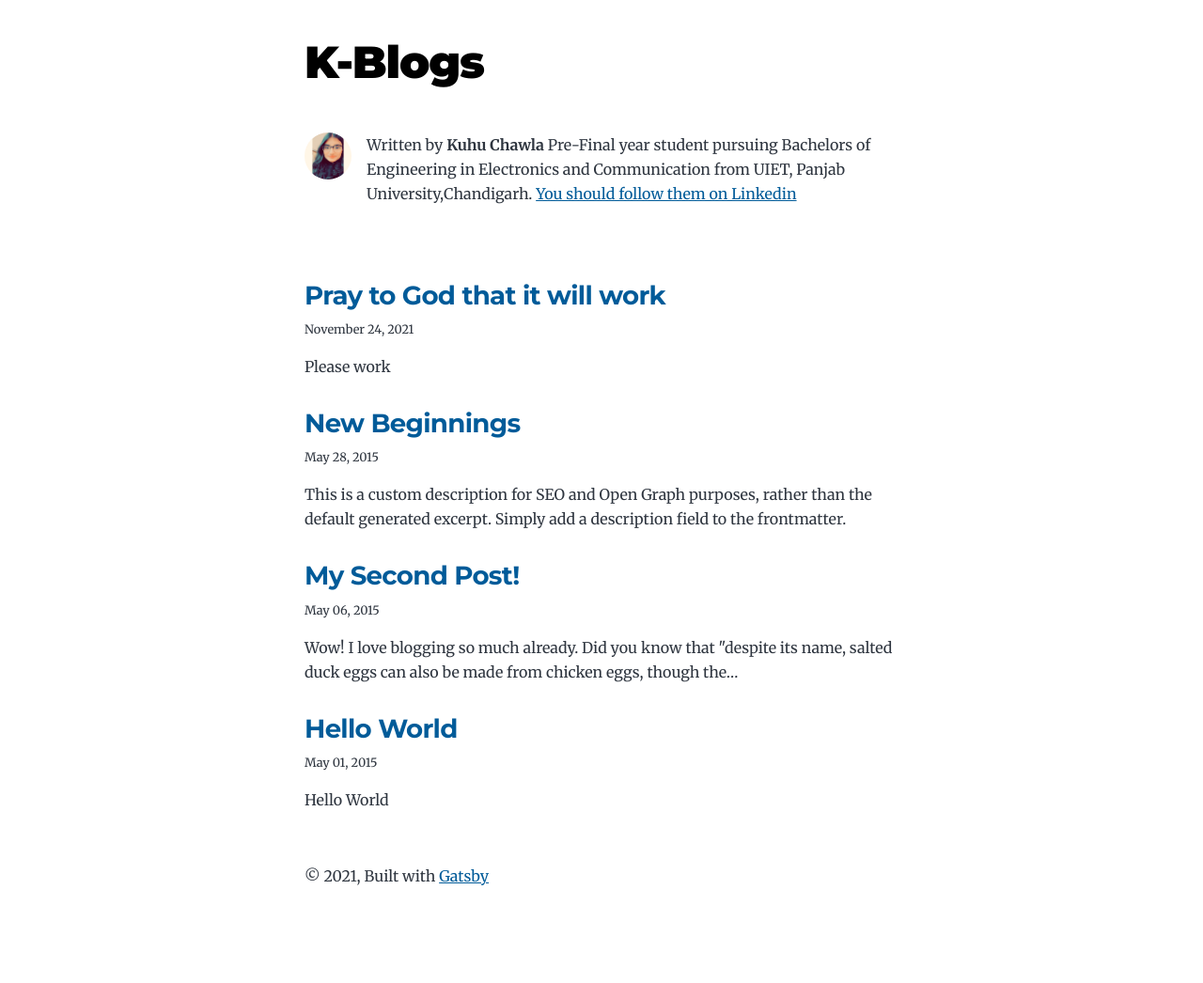
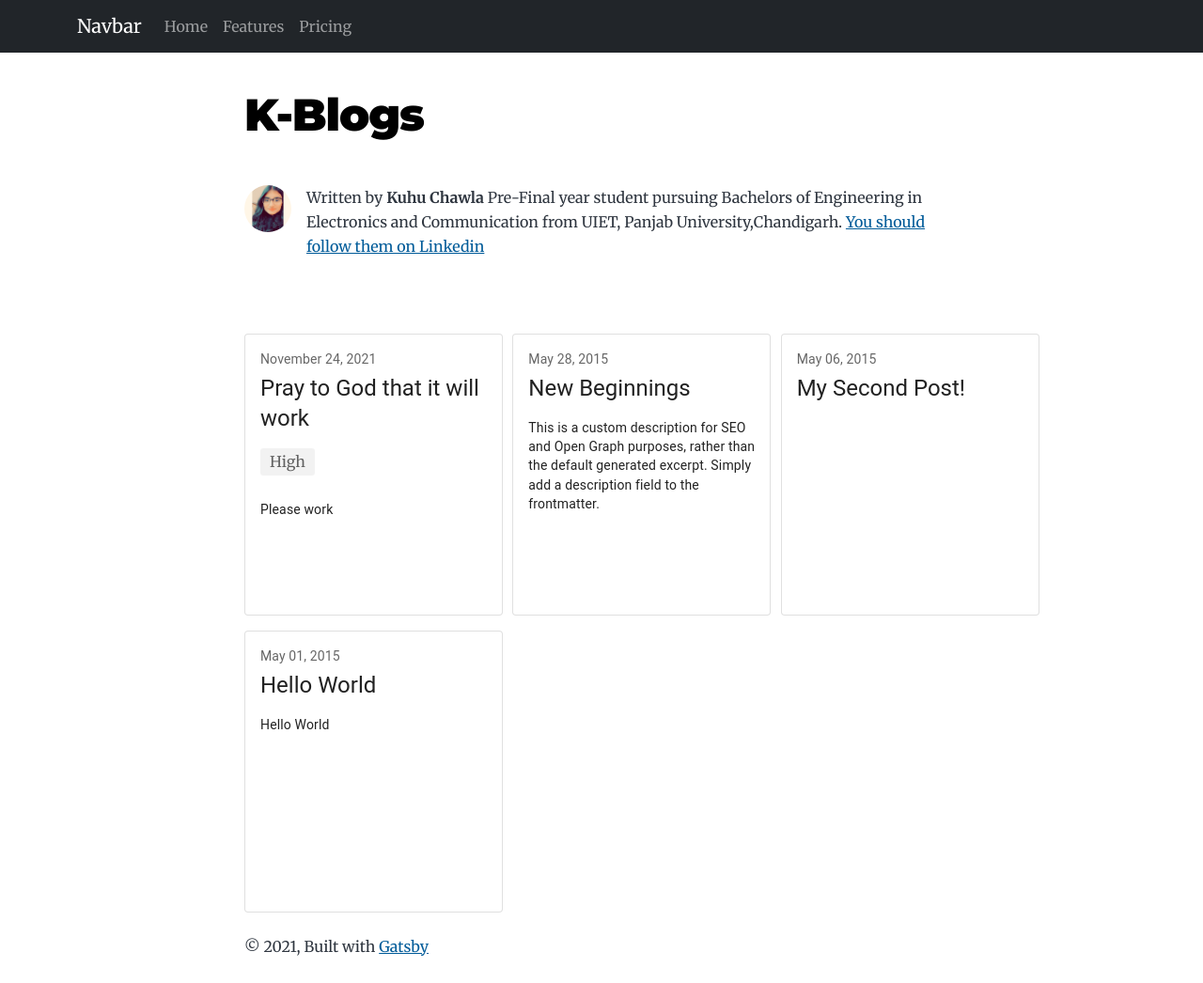
Before and after one commit to KuhuChawla/K-Blogs, a Gatsby site: page / in a window 1280 px wide. Shown: the whole page at 94% size. Before the commit the page ends 1008 px from the top, so only its background shows below. Built offline with nearby package versions, Linux system fonts and the light colour scheme; Gatsby itself is replaced by a stand-in of ours.

Commit message:
BlogDone

```diff
--- a/package.json
+++ b/package.json
@@ -8,6 +8,8 @@
     "url": "https://github.com/gatsbyjs/gatsby/issues"
   },
   "dependencies": {
+    "@mui/material": "^5.2.1",
+    "bootstrap": "^5.1.3",
     "gatsby": "^4.2.0",
     "gatsby-plugin-feed": "^4.2.0",
     "gatsby-plugin-gatsby-cloud": "^4.2.0",
@@ -29,6 +31,7 @@
     "netlify-cms-app": "^2.15.59",
     "prismjs": "^1.25.0",
     "react": "^17.0.1",
+    "react-bootstrap": "^2.0.2",
     "react-dom": "^17.0.1",
     "react-helmet": "^6.1.0",
     "typeface-merriweather": "0.0.72",
--- /dev/null
+++ b/src/components/cards.js
@@ -0,0 +1,77 @@
+import * as React from 'react';
+import Box from '@mui/material/Box';
+import Card from '@mui/material/Card';
+import CardActions from '@mui/material/CardActions';
+import CardContent from '@mui/material/CardContent';
+import Button from '@mui/material/Button';
+import Typography from '@mui/material/Typography';
+import { TagPreview } from './tag_widget';
+import { Link } from 'gatsby';
+import { CardActionArea } from '@mui/material';
+import {navigate} from 'gatsby';
+const bull = (
+    <Box
+        component="span"
+        sx={{ display: 'inline-block', mx: '2px', transform: 'scale(0.8)' }}
+    >
+        •
+    </Box>
+);
+const Navigation = (path)=>navigate(path);
+
+
+// const card = (
+//     <React.Fragment>
+//         <CardContent>
+//             <Typography sx={{ fontSize: 14 }} color="text.secondary" gutterBottom>
+//                 Word of the Day
+//             </Typography>
+//             <Typography variant="h5" component="div">
+//                 be{bull}nev{bull}o{bull}lent
+//             </Typography>
+//             <Typography sx={{ mb: 1.5 }} color="text.secondary">
+//                 adjective
+//             </Typography>
+//             <Typography variant="body2">
+//                 well meaning and kindly.
+//                 <br />
+//                 {'"a benevolent smile"'}
+//             </Typography>
+//         </CardContent>
+//         <CardActions>
+//             <Button size="small">Learn More</Button>
+//         </CardActions>
+//     </React.Fragment>
+// );
+
+export default function OutlinedCard(props) {
+    console.log(props.tags)
+    return (
+        <Box sx={{ minWidth: 275 , minHeight: 290}}>
+            <Card variant="outlined" style= {{height:300}}>
+                <CardActionArea style={{height:300}} onClick= {()=>navigate(props.link)}>
+                    <CardContent style={{height:300,alignItems:'start',justifyContent:'start'}}>
+                        <Typography sx={{ fontSize: 14 }} color="text.secondary" gutterBottom>
+                            {props.date}
+                        </Typography>
+                        <Typography variant="h5" component="div">
+                            {props.title}
+                        </Typography>
+                        {/* <Typography sx={{ mb: 1.5 }} color="text.secondary"> */}
+                            <TagPreview value={props.tags}/>
+                        {/* </Typography> */}
+                        <Typography variant="body2">
+                            {props.desc}
+                        </Typography>
+                    </CardContent>
+
+                    {/* <CardActions style={{bottom:0}}>
+                        <Link to= {props.link} itemProp = 'url'>
+                        <Button size="small">Learn More</Button>
+                        </Link>
+                    </CardActions> */}
+                </CardActionArea>
+            </Card>
+        </Box>
+    );
+}
--- /dev/null
+++ b/src/components/nav_bar.js
@@ -0,0 +1,16 @@
+import * as React from 'react';
+import Navbar from 'react-bootstrap/Navbar';
+import { Container } from 'react-bootstrap';
+import Nav from 'react-bootstrap/Nav';
+const NBar =()=> <Navbar bg="dark" variant="dark">
+    <Container>
+        <Navbar.Brand href="#home">Navbar</Navbar.Brand>
+        <Nav className="me-auto">
+            <Nav.Link href="#home">Home</Nav.Link>
+            <Nav.Link href="#features">Features</Nav.Link>
+            <Nav.Link href="#pricing">Pricing</Nav.Link>
+        </Nav>
+    </Container>
+</Navbar>
+
+export default NBar;
--- a/src/pages/index.js
+++ b/src/pages/index.js
@@ -4,6 +4,10 @@ import { Link, graphql } from "gatsby"
 import Bio from "../components/bio"
 import Layout from "../components/layout"
 import Seo from "../components/seo"
+import OutlinedCard from "../components/cards"
+import Grid from '@mui/material/Grid';
+import NBar from "../components/nav_bar";
+import 'bootstrap/dist/css/bootstrap.min.css';
 
 const BlogIndex = ({ data, location }) => {
   const siteTitle = data.site.siteMetadata?.title || `Title`
@@ -24,16 +28,33 @@ const BlogIndex = ({ data, location }) => {
   }
 
   return (
+    <div>
+      <NBar/>
+
     <Layout location={location} title={siteTitle}>
+
       <Seo title="All posts" />
       <Bio />
-      <ol style={{ listStyle: `none` }}>
+      {/* <ol style={{ listStyle: `none` }}> */}
+      <Grid alignItems= 'stretch' container spacing={{ xs: 2, md: 12 }} columns={{ xs: 4, sm: 8, md: 12 }} rowSpacing = {'16px'}>
         {posts.map(post => {
           const title = post.frontmatter.title || post.fields.slug
+          return (
+            <Grid alignItems= 'stretch' flexDirection = 'column' item xs={2} sm={4} md={4} key={post.fields.slug}>
+              <OutlinedCard link={post.fields.slug} date={post.frontmatter.date} desc={post.frontmatter.description} tags={post.frontmatter.tags || []} title={title} />
+            </Grid>
+          )
 
-          return (
-            <li key={post.fields.slug}>
-              <article
+        })}
+      </Grid>
+      {/* {posts.map(post => {
+        const title = post.frontmatter.title || post.fields.slug
+        console.log(post.frontmatter)
+
+        return (
+          <li key={post.fields.slug}>
+            {<OutlinedCard link={post.fields.slug} date={post.frontmatter.date} desc={post.frontmatter.description} tags={post.frontmatter.tags || []} title={title} />
+              /* <article
                 className="post-list-item"
                 itemScope
                 itemType="http://schema.org/Article"
@@ -54,12 +75,11 @@ const BlogIndex = ({ data, location }) => {
                     itemProp="description"
                   />
                 </section>
-              </article>
-            </li>
-          )
-        })}
-      </ol>
+              </article> */}
+      {/* </li> */}
+
     </Layout>
+    </div>
   )
 }
 
@@ -82,6 +102,7 @@ export const pageQuery = graphql`
           date(formatString: "MMMM DD, YYYY")
           title
           description
+          tags
         }
       }
     }
--- a/src/style.css
+++ b/src/style.css
@@ -11,7 +11,7 @@
   --maxWidth-3xl: 48rem;
   --maxWidth-4xl: 56rem;
   --maxWidth-full: "100%";
-  --maxWidth-wrapper: var(--maxWidth-2xl);
+  --maxWidth-wrapper: 50rem;
   --spacing-px: "1px";
   --spacing-0: 0;
   --spacing-1: 0.25rem;
```
Also changed, not shown: src/images/gatsby-icon.png, 1 other file.
